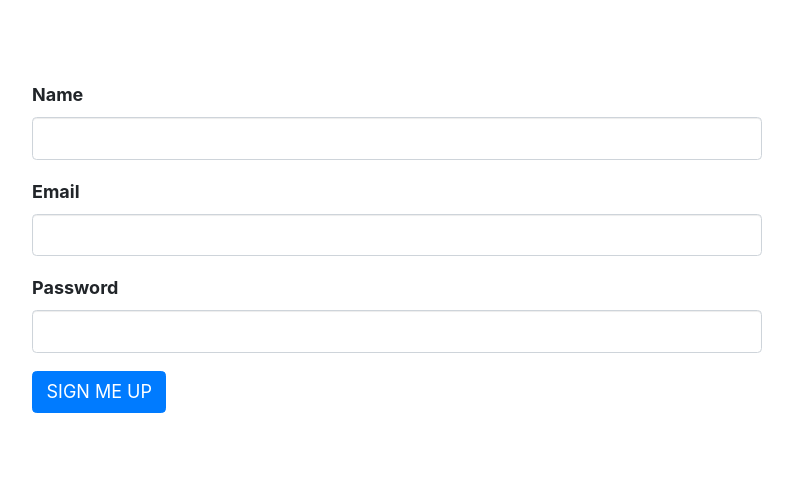
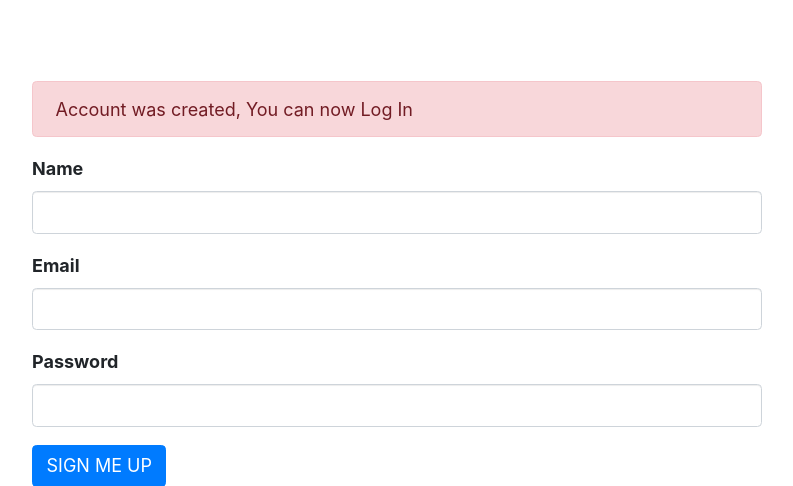
Before and after one commit to muzeffertagiyev/TopTenMoviesFlaskWebApp, a Flask app: page /register/ in a window 1280 px wide. Shown: the part 117-603 px from the top of the page, without its empty margins (243-1036 px from the left). Run offline with Flask 3, Linux system fonts and the light colour scheme; some libraries are stand-ins or nearby versions.

Commit message:
some flash messages were changed

```diff
--- a/main.py
+++ b/main.py
@@ -34,7 +34,7 @@ login_manager.init_app(app)
 @login_manager.unauthorized_handler
 def unauthorized():
     # Redirect the user to the login page if they are not authenticated
-    flash('You must be logged in to view ,add ,update and delete your movies.')
+    flash('You must be logged in to view ,add ,update and delete your movies.', 'danger')
     return redirect(url_for('login'))
 
 @login_manager.user_loader
@@ -102,11 +102,11 @@ def register():
     if register_form.validate_on_submit():
 
         if User.query.filter_by(name=register_form.name.data).first():
-            flash('There is user with the same name. Please enter another name')
+            flash('There is user with the same name. Please enter another name','danger')
             return redirect(url_for('register'))
 
         if User.query.filter_by(email=register_form.email.data).first():
-            flash('You have already signed up with that email.Log in instead')
+            flash('You have already signed up with that email.Log in instead','danger')
             return redirect(url_for('login'))
 
         hashed_and_salted_password = generate_password_hash(
@@ -122,7 +122,7 @@ def register():
         db.session.commit()
         return redirect(url_for('login'))
 
-
+    flash('Account was created, You can now Log In','primary')
     return render_template("register.html",form=register_form)
 
 
@@ -136,11 +136,11 @@ def login():
         user = User.query.filter_by(email=entered_email).first()
 
         if not user :
-            flash('That email does not exist,please try again Or Register')
+            flash('That email does not exist,please try again Or Register','danger')
             return redirect(url_for('login'))
 
         elif not check_password_hash(pwhash=user.password, password=entered_password):
-            flash('The password is incorrect,please try again')
+            flash('The password is incorrect,please try again','danger')
             return redirect(url_for('login'))
         else:
             login_user(user)
@@ -153,7 +153,7 @@ def login():
 @app.route('/logout')
 def logout():
     logout_user()
-    flash('You logged out.You can login again')
+    flash('You logged out.You can login again','primary')
     return redirect(url_for('login'))
 
 
--- a/templates/login.html
+++ b/templates/login.html
@@ -35,10 +35,10 @@
   <div class="container">
     <div class="row">
       <div class="col-lg-8 col-md-10 mx-auto">
-        {% with messages=get_flashed_messages() %}
+        {% with messages=get_flashed_messages(with_categories=true) %}
             {% if messages %}
-                {%for message in messages%}
-                  <div class="alert alert-danger" role="alert">
+                {%for category, message in messages%}
+                  <div class="alert alert-{{category}}" role="alert">
                     {{message}}
                   </div>
                 {% endfor %}
```
